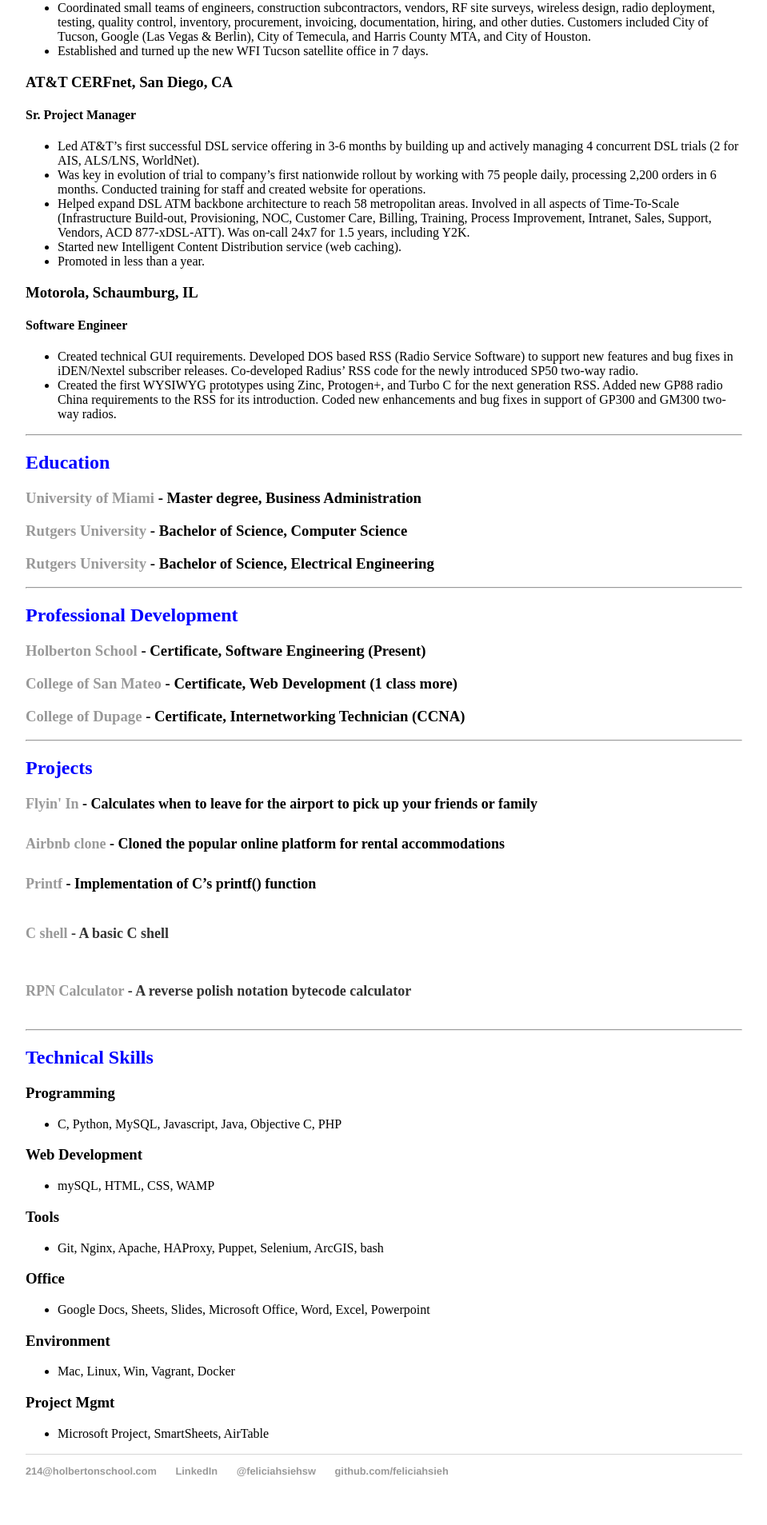
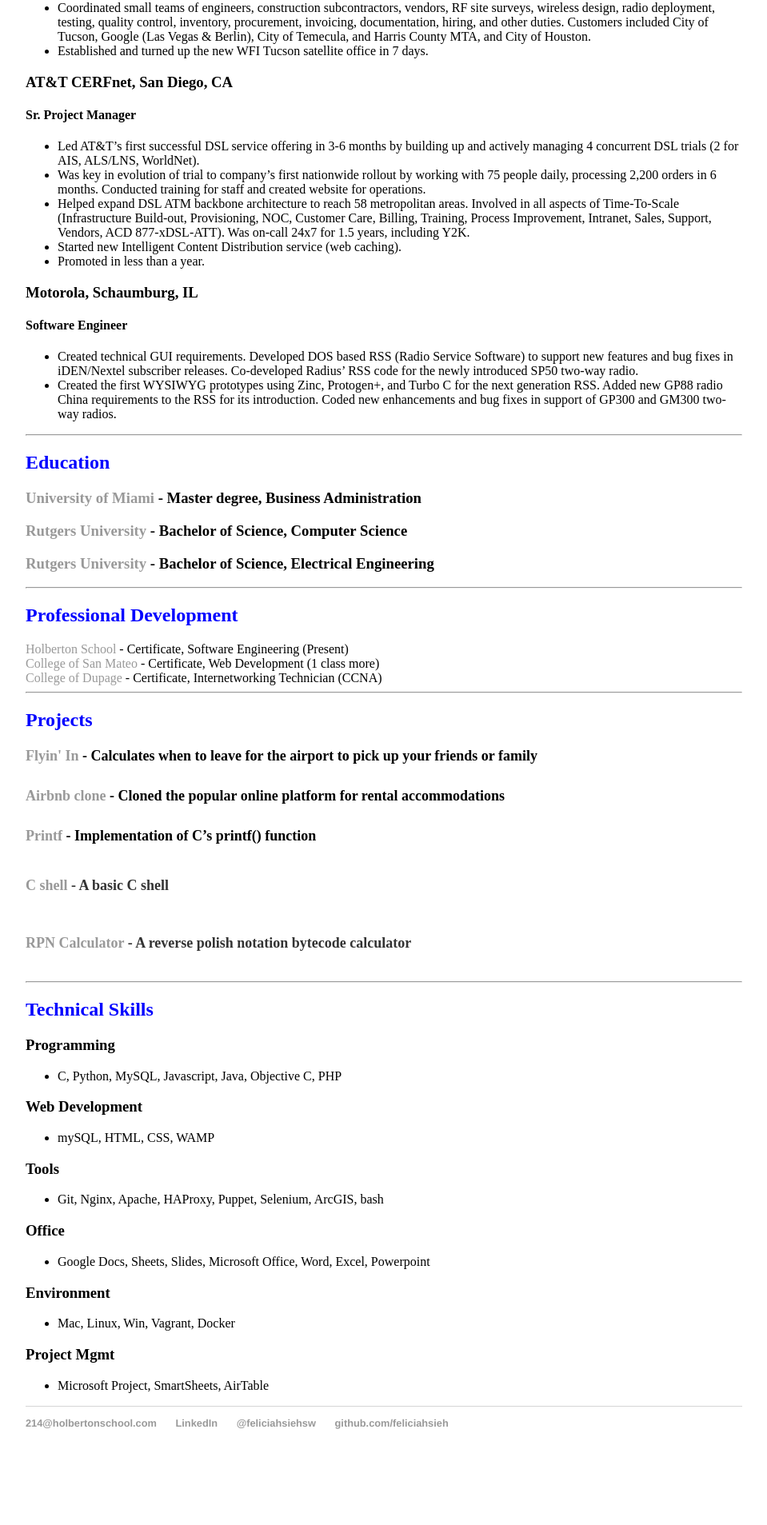
Before and after one commit to feliciahsieh/feliciahsieh.github.io, a Jekyll site: the page built from cv/index.html, in a window 1280 px wide. Shown: the part 707-2614 px from the top of the page at 80% size, without its empty margins (160-1119 px from the left). Built offline with Jekyll 4.4.1, drawn with Linux system fonts in a browser that asks for light colours; after the commit the page ends 2554 px from its top, so only the background shows below that.

Commit message:
fix <h3> bug and use <br> instead

```diff
--- a/cv/index.html
+++ b/cv/index.html
@@ -69,11 +69,14 @@
     <hr> <!-- ------------------------- -->
 
 	<h2><font color="blue">Professional Development</font></h2>
-	<h3><a href="http://www.holbertonschool.com">Holberton School</a> - Certificate, Software Engineering (Present)</h3>
-
-	<h3><a href="https://www.collegeofsanmateo.edu/">College of San Mateo</a> - Certificate, Web Development (1 class more)</h3>
-
-	<h3><a href="http://www.cod.edu/">College of Dupage</a> - Certificate, Internetworking Technician (CCNA)</h3>
+	<div>
+		<a href="http://www.holbertonschool.com">Holberton School</a> - Certificate, Software Engineering (Present)
+		<br>
+		<a href="https://www.collegeofsanmateo.edu/">College of San Mateo</a> - Certificate, Web Development (1 class more)
+		<br>
+		<a href="http://www.cod.edu/">College of Dupage</a> - Certificate, Internetworking Technician (CCNA)
+		<br>
+	</div>
 
 	<hr> <!-- ------------------------- -->
 
```
